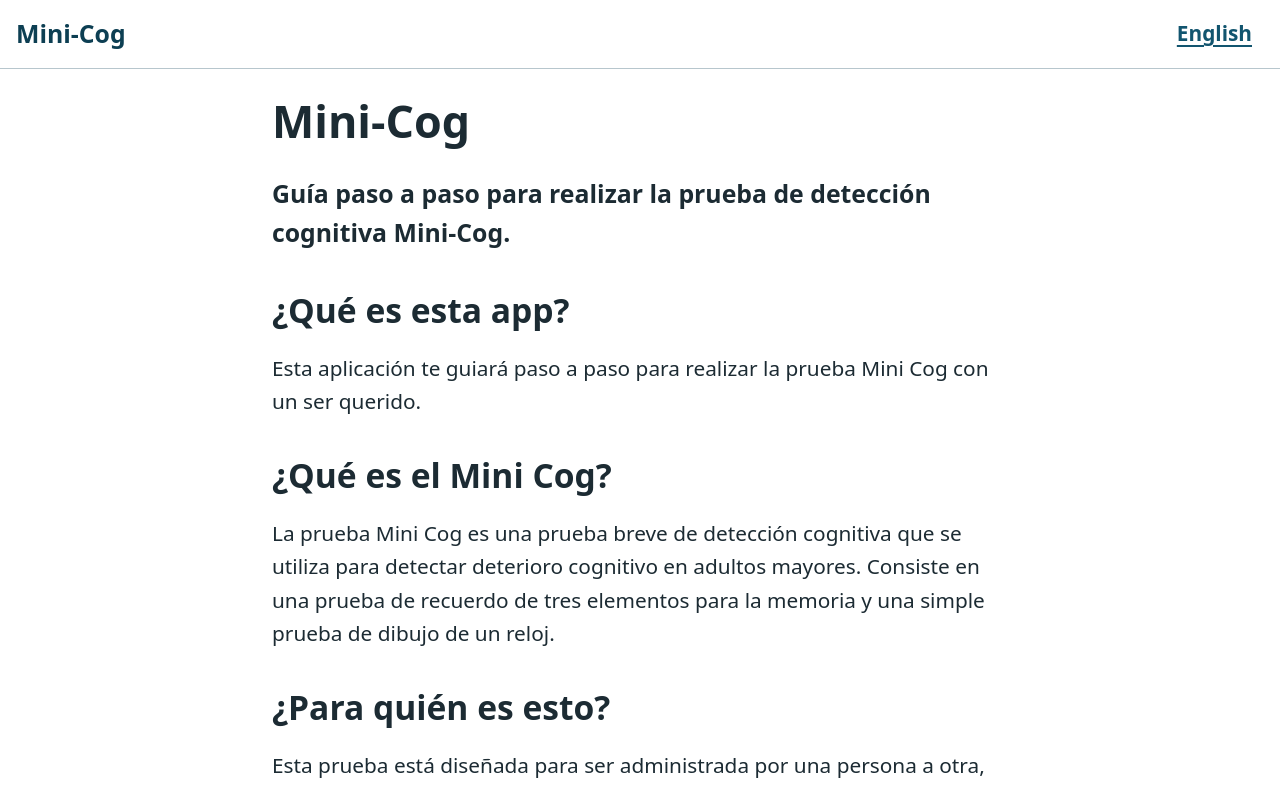
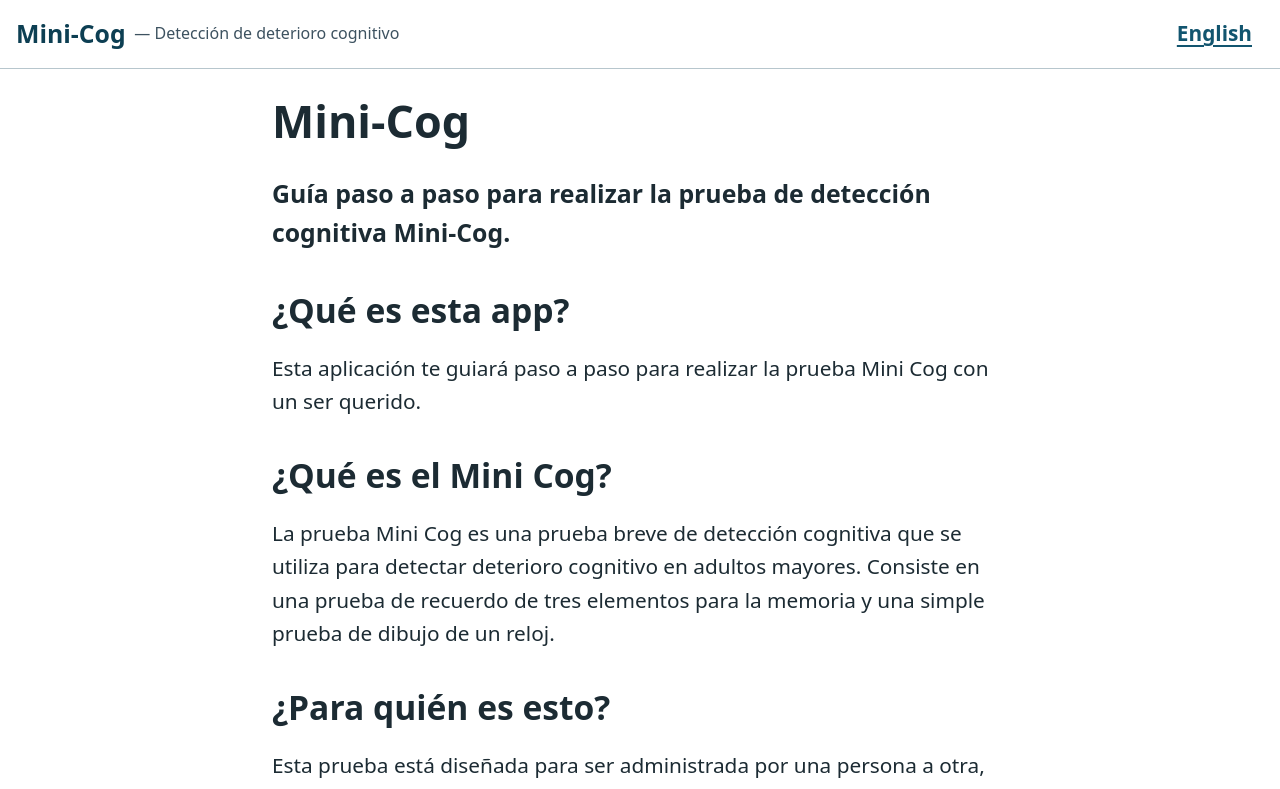
Before and after one commit to jualon92/minicog-ssg, an Angular app: page /es in a window 1280 px wide. Shown: the top 789 px of the page. Built offline with nearby package versions, Linux system fonts and the light colour scheme.

Commit message:
feat: show brand tagline in header

```diff
--- a/src/app/app.html
+++ b/src/app/app.html
@@ -3,13 +3,11 @@
 </a>
 
 <header class="site-header">
-  <a class="brand" [routerLink]="homeUrl()">{{ t().common.appName }}</a>
-  <a
-    class="lang-switch"
-    [routerLink]="altUrl()"
-    [attr.lang]="altLang()"
-    [attr.aria-label]="t().common.languageSwitchAria"
-  >
+  <a class="brand" [routerLink]="homeUrl()">
+    {{ t().common.appName }}
+    <span class="brand-tagline">— {{ t().common.tagline }}</span>
+  </a>
+  <a class="lang-switch" [routerLink]="altUrl()" [attr.lang]="altLang()">
     {{ t().common.languageSwitch }}
   </a>
 </header>
--- a/src/app/app.scss
+++ b/src/app/app.scss
@@ -17,11 +17,19 @@
 .brand {
   display: inline-flex;
   align-items: center;
+  flex-wrap: wrap;
+  column-gap: 0.35em;
   min-height: var(--tap-target);
   font-size: var(--text-lg);
   font-weight: 700;
   color: var(--color-primary-dark);
   text-decoration: none;
+}
+
+.brand-tagline {
+  font-size: 1rem;
+  font-weight: 400;
+  color: var(--color-text-soft);
 }
 
 .lang-switch {
--- a/src/app/core/i18n/translations.ts
+++ b/src/app/core/i18n/translations.ts
@@ -14,9 +14,9 @@ export interface PageSeo {
 export interface Translation {
   common: {
     appName: string;
+    tagline: string;
     skipToContent: string;
     languageSwitch: string;
-    languageSwitchAria: string;
     back: string;
     disclaimer: string;
   };
@@ -104,9 +104,9 @@ export interface Translation {
 const es: Translation = {
   common: {
     appName: 'Mini-Cog',
+    tagline: 'Detección de deterioro cognitivo',
     skipToContent: 'Saltar al contenido principal',
     languageSwitch: 'English',
-    languageSwitchAria: 'Ver esta página en inglés',
     back: 'Volver',
     disclaimer:
       'Esta aplicación es una herramienta de apoyo para realizar una prueba de detección (screening). No reemplaza el diagnóstico ni la evaluación de un profesional de la salud.',
@@ -263,9 +263,9 @@ const es: Translation = {
 const en: Translation = {
   common: {
     appName: 'Mini-Cog',
+    tagline: 'Cognitive impairment screening',
     skipToContent: 'Skip to main content',
     languageSwitch: 'Español',
-    languageSwitchAria: 'View this page in Spanish',
     back: 'Go back',
     disclaimer:
       'This application is a support tool for administering a screening test. It does not replace diagnosis or evaluation by a health professional.',
```
